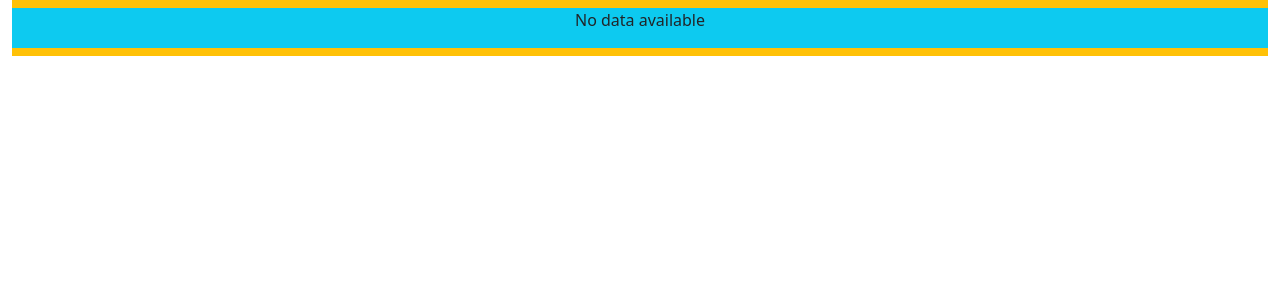
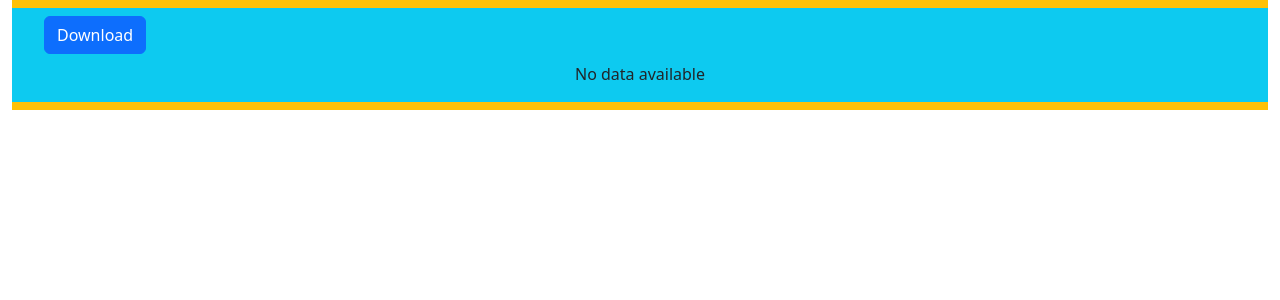
Before and after one commit to muh-adli/PMS, a Django app: page /dashboard/jangkos/table in a window 1280 px wide. Shown: the part 57-357 px from the top of the page. Run offline with Django 4.2, Linux system fonts and the light colour scheme; the visitor is signed in with stand-in values (Sample User, id 1); data that the repository does not hold is empty; some libraries are stand-ins or nearby versions.

Commit message:
feat: build extract data jangkos

```diff
--- a/Dashboard/views.py
+++ b/Dashboard/views.py
@@ -52,8 +52,8 @@ def JangkosTable(request):
     TableData = Jangkos.objects.values(
         'afd_name','block_name','dumps','aplikasi','selisih','gid'
         )
-    # print(type(TableData))
-    # print(TableData)
+
+    # Download Content
 
     context = {
         'TableData' : TableData,
@@ -224,3 +224,7 @@ def Monitoring(request):
         'plot_fig': plot_fig,
     }
     return render(request, "dashboard/asd.html", context)
+
+@login_required(login_url="/login")
+def ExtJangkos(request):
+    return render(request, "dashboard/asd.html")
--- a/Templates/html/dashboard/static_table_jangkos.html
+++ b/Templates/html/dashboard/static_table_jangkos.html
@@ -110,6 +110,9 @@
     <!-- Content -->
     <div class="row d-flex py-2 m-0 bg-warning align-items-center justify-content-center">
         <div class="row bg-info">
+            <div class="m-2">
+                <button type="button" class="btn btn-primary">Download</button>
+            </div>
             <div class="card-body align-items-center text-center">
                 {% if TableData %}
                 <div class="table-responsive-sm">
```
Also changed, not shown: 1 other file.
